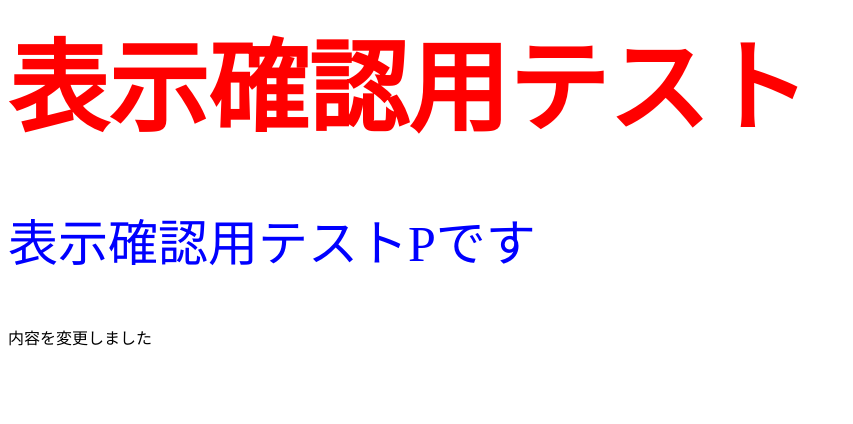
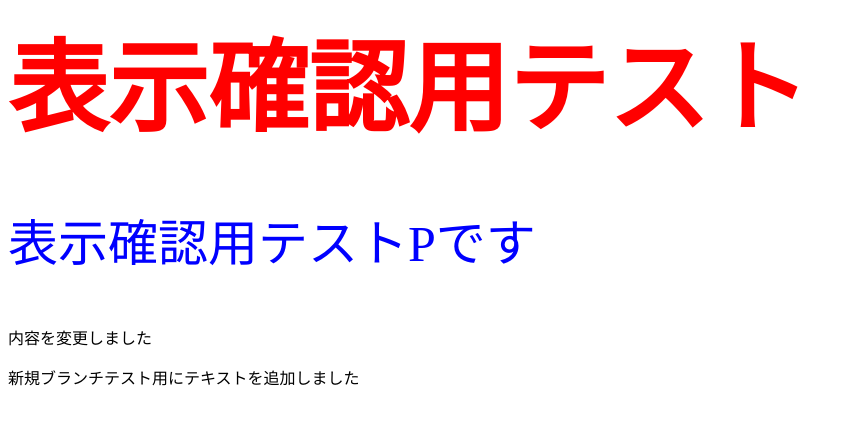
Before and after one commit to mayu0305/test, a plain HTML site: page index.html in a window 1280 px wide. Shown: the whole page, without its empty margins (0-853 px from the left). Drawn offline with Linux system fonts and the light colour scheme.

Commit message:
私が編集しました

```diff
--- a/index.html
+++ b/index.html
@@ -11,5 +11,6 @@
   <div class="test">表示確認用テスト</div>
   <p class="test__text">表示確認用テストPです</p>
   <p>内容を変更しました</p>
+  <p>新規ブランチテスト用にテキストを追加しました</p>
 </body>
 </html>
```
